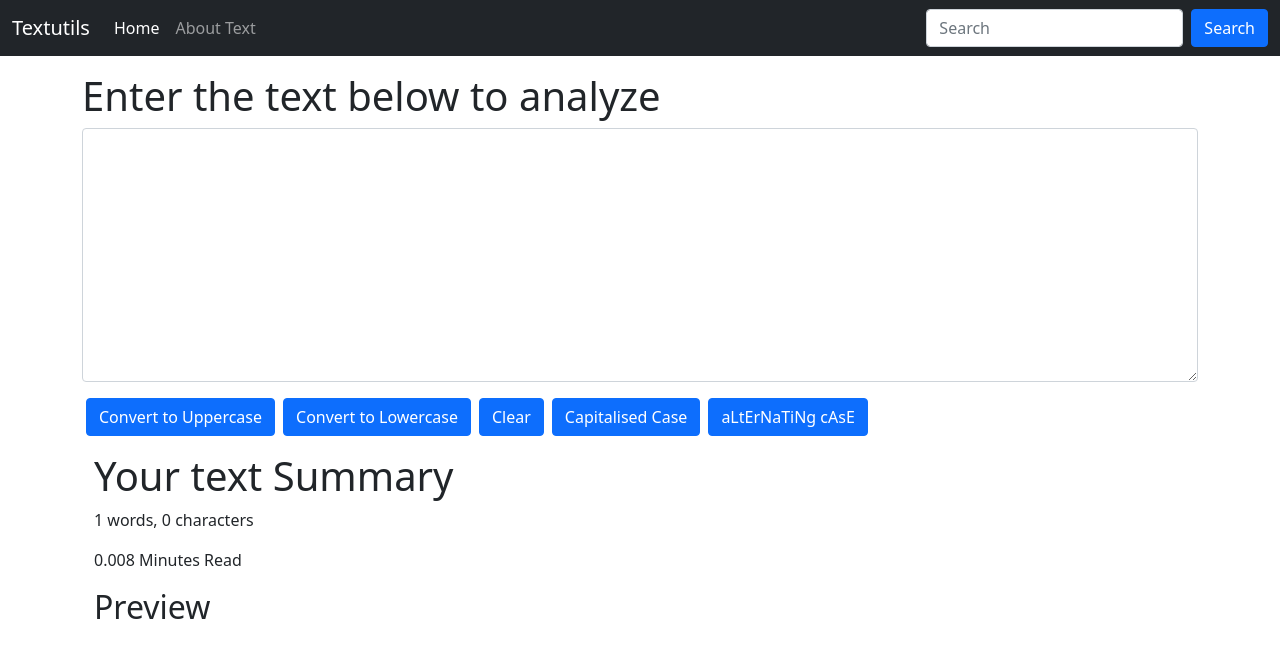
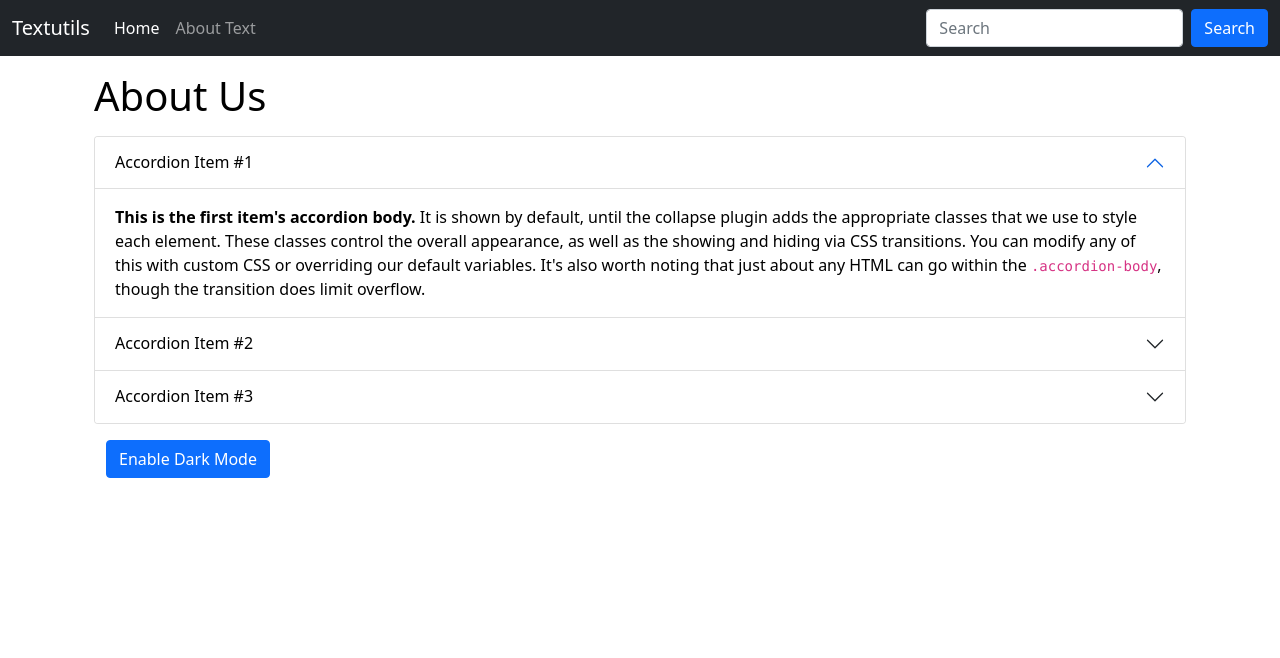
Before and after one commit to vishalverma1999/Stratin-from-video-6-React-Js-Tutorials-in-Hindi-by-CWH, a React (Create React App) app: page / in a window 1280 px wide. Shown: the top 658 px of the page. Built offline with nearby package versions, Linux system fonts and the light colour scheme.

Commit message:
Creating "Enable Dark Mode" Button Using useState Hook #10

```diff
--- a/src/App.js
+++ b/src/App.js
@@ -1,6 +1,7 @@
 import './App.css';
+import About from './components/About';
 import Navbar from './components/Navbar';
-import TextForm from './components/TextForm';
+// import TextForm from './components/TextForm';
 function App() {
   return (
     <>
@@ -15,7 +16,8 @@
 
   <div className="container my-3 ">
 
-  <TextForm heading="Enter the text below to analyze"/>
+  {/* <TextForm heading="Enter the text below to analyze"/> */}
+  <About/>
   </div>
 
    </>
--- /dev/null
+++ b/src/components/About.js
@@ -0,0 +1,85 @@
+import React, {useState} from 'react'
+
+export default function About() {
+
+    // What we did is we provide state to css styling, hence myStyle ek state variable hai with certain initial styling properties aur setMyStyle updating function
+    const[myStyle, setMyStyle] = useState({
+        color : "black",
+        backgroundColor : "white"   // css mein it is written like background-color but in js we use camel case notation-> backgroundColor
+    })
+
+    // Similarly humne buuton ke text ko bhi state mein convert kar diya, initially Enable Dark Mode and then using setBtnText to change button text
+    const [btnText, setBtnText] = useState("Enable Dark Mode");
+
+    let toggleStyle = ()=>{
+        if(myStyle.color === "black"){
+            setMyStyle({
+                color : "white",
+                backgroundColor : "black",
+                border: "1px solid white"
+            });
+            setBtnText("Disable Dark Mode");
+        }
+        else{
+            setMyStyle({
+                color : "black",
+                backgroundColor : "white"
+            });
+            setBtnText("Enable Dark Mode");
+        }
+    }
+
+    // Assigning styling properties to object myStyle
+    // let myStyle = {
+    //     color : "black",
+    //     backgroundColor : "white"   // css mein it is written like background-color but in js we use camel case notation-> backgroundColor
+    // }
+    // We commented myStyle just above because we use it as state
+
+    return (
+        <div className="container" style={myStyle}> {/*jsx mein style dene ke liye object banana padta hai and fir us object ki properties ko bahar set karna hota hai */}
+            <h1 className="my-3">About Us</h1>
+            <div className="accordion" id="accordionExample">
+                <div className="accordion-item">
+                    <h2 className="accordion-header" id="headingOne">
+                        <button className="accordion-button" style={myStyle} type="button" data-bs-toggle="collapse" data-bs-target="#collapseOne" aria-expanded="true" aria-controls="collapseOne">
+                            Accordion Item #1
+                        </button>
+                    </h2>
+                    <div id="collapseOne" className="accordion-collapse collapse show" aria-labelledby="headingOne" data-bs-parent="#accordionExample">
+                        <div className="accordion-body" style={myStyle}>
+                            <strong>This is the first item's accordion body.</strong> It is shown by default, until the collapse plugin adds the appropriate classes that we use to style each element. These classes control the overall appearance, as well as the showing and hiding via CSS transitions. You can modify any of this with custom CSS or overriding our default variables. It's also worth noting that just about any HTML can go within the <code>.accordion-body</code>, though the transition does limit overflow.
+                        </div>
+                    </div>
+                </div>
+                <div className="accordion-item">
+                    <h2 className="accordion-header" id="headingTwo">
+                        <button className="accordion-button collapsed" style={myStyle} type="button" data-bs-toggle="collapse" data-bs-target="#collapseTwo" aria-expanded="false" aria-controls="collapseTwo">
+                            Accordion Item #2
+                        </button>
+                    </h2>
+                    <div id="collapseTwo" className="accordion-collapse collapse" aria-labelledby="headingTwo" data-bs-parent="#accordionExample">
+                        <div className="accordion-body" style={myStyle}>
+                            <strong>This is the second item's accordion body.</strong> It is hidden by default, until the collapse plugin adds the appropriate classes that we use to style each element. These classes control the overall appearance, as well as the showing and hiding via CSS transitions. You can modify any of this with custom CSS or overriding our default variables. It's also worth noting that just about any HTML can go within the <code>.accordion-body</code>, though the transition does limit overflow.
+                        </div>
+                    </div>
+                </div>
+                <div className="accordion-item">
+                    <h2 className="accordion-header" id="headingThree">
+                        <button className="accordion-button collapsed" style={myStyle} type="button" data-bs-toggle="collapse" data-bs-target="#collapseThree" aria-expanded="false" aria-controls="collapseThree">
+                            Accordion Item #3
+                        </button>
+                    </h2>
+                    <div id="collapseThree" className="accordion-collapse collapse" aria-labelledby="headingThree" data-bs-parent="#accordionExample">
+                        <div className="accordion-body" style={myStyle}>
+                            <strong>This is the third item's accordion body.</strong> It is hidden by default, until the collapse plugin adds the appropriate classes that we use to style each element. These classes control the overall appearance, as well as the showing and hiding via CSS transitions. You can modify any of this with custom CSS or overriding our default variables. It's also worth noting that just about any HTML can go within the <code>.accordion-body</code>, though the transition does limit overflow.
+                        </div>
+                    </div>
+                </div>
+            </div>
+            <div className="container my-3">
+            <button onClick={toggleStyle} type="button" className="btn btn-primary">{btnText}</button>
+            </div>
+        </div>
+    )
+}
```
